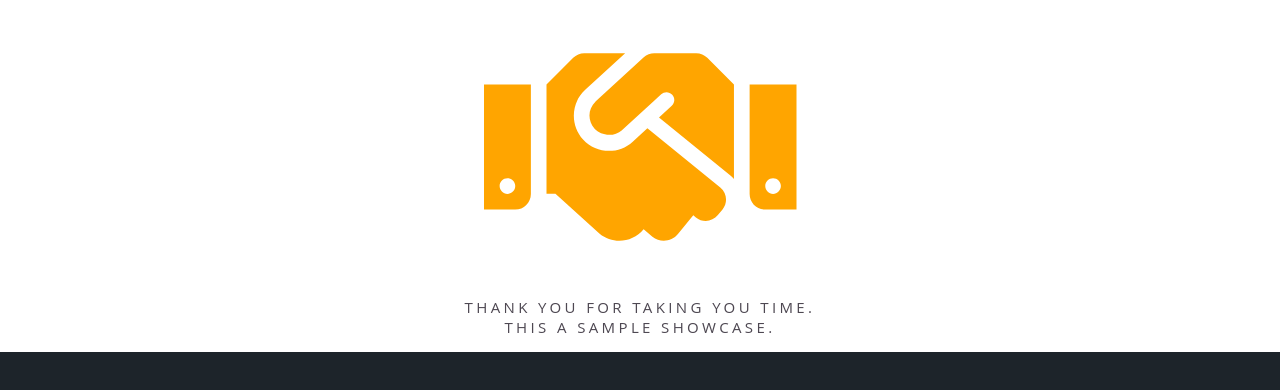
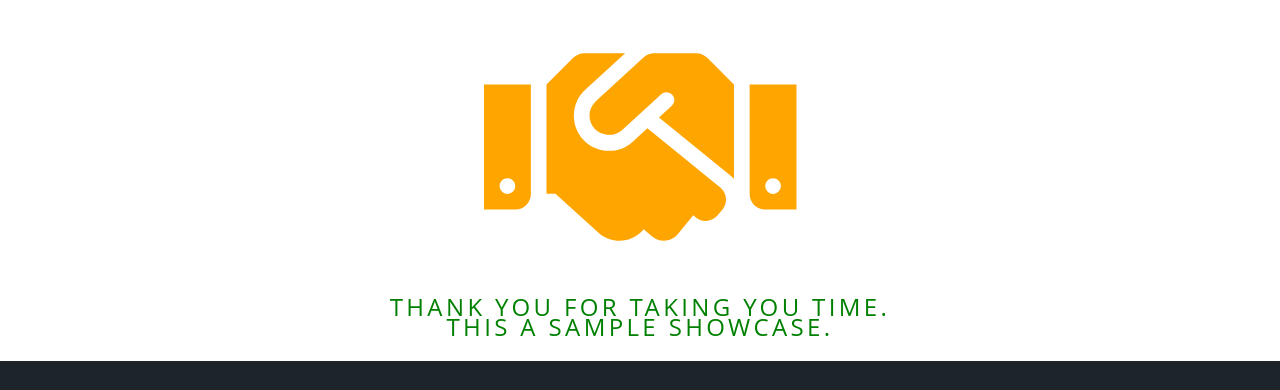
Before and after one commit to hesbon-osoro/agency-site, a Gatsby site: page /demo in a window 1280 px wide. Shown: the part 154-544 px from the top of the page. Built offline with nearby package versions, Linux system fonts and the light colour scheme; Gatsby itself is replaced by a stand-in of ours; what react-animations would draw is missing.

```diff
--- a/src/pages/demo.js
+++ b/src/pages/demo.js
@@ -13,8 +13,10 @@ const demo = () => (
             </Shake>
         </GenericParaAbout>
         <GenericParaAbout lessSize grey>
+        <p style={{color: 'green', display: 'block', fontSize: '24px', textTransform: 'uppercase', textAlign: 'center'}}>
             Thank you for taking you time. <br />
             This a sample showcase.
+        </p>
 
         </GenericParaAbout>
     </Layout>
```
